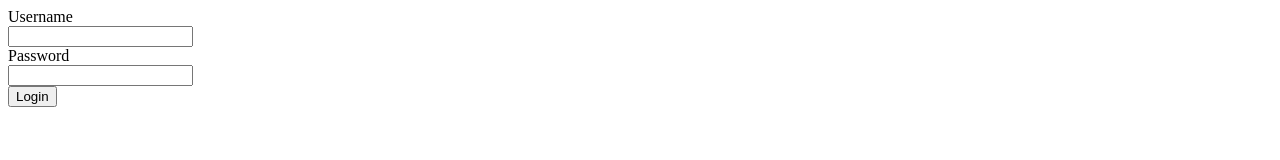
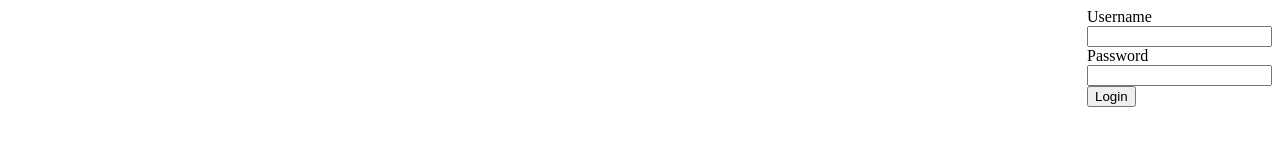
Before and after one commit to 74z4r14/74z4r14.github.io, a plain HTML site: page index.html in a window 1280 px wide. Drawn offline with Linux system fonts and the light colour scheme.

Commit message:
Left test

```diff
--- a/index.html
+++ b/index.html
@@ -6,11 +6,15 @@
         <script src="https://cdnjs.cloudflare.com/ajax/libs/js-sha1/0.7.0/sha1.js" integrity="sha512-XyCkDMj/643aCjIdbmEnxiPMLjsw2OVkR2jlzvGjlmh4uRczAvlukdWQ5KbGkjAcm4bQ2V4OgkvLsmkbyPadyQ==" crossorigin="anonymous" referrerpolicy="no-referrer"></script>
     </head>
     <body>
-        <label for="user">Username</label><br>
-        <input type="text" id="user" name="user"><br>
-        <label for="pass">Password</label><br>
-        <input type="text" id="pass" name="pass"><br>
-        <input type="submit" value="Login" onclick="checkPass()">
+        <div class="container">
+            <div class="left">
+                <label for="user">Username</label><br>
+                <input type="text" id="user" name="user"><br>
+                <label for="pass">Password</label><br>
+                <input type="text" id="pass" name="pass"><br>
+                <input type="submit" value="Login" onclick="checkPass()">
+            </div>
+        </div>
 
 
 
--- a/style.css
+++ b/style.css
@@ -1,3 +1,14 @@
 body {
     background-image: "matrix.jpeg";
 }
+
+.container {
+    position: relative;
+    padding: 10px;
+}
+
+.left {
+    position: absolute;
+    top: 0px;
+    right: 0px;
+}
```
